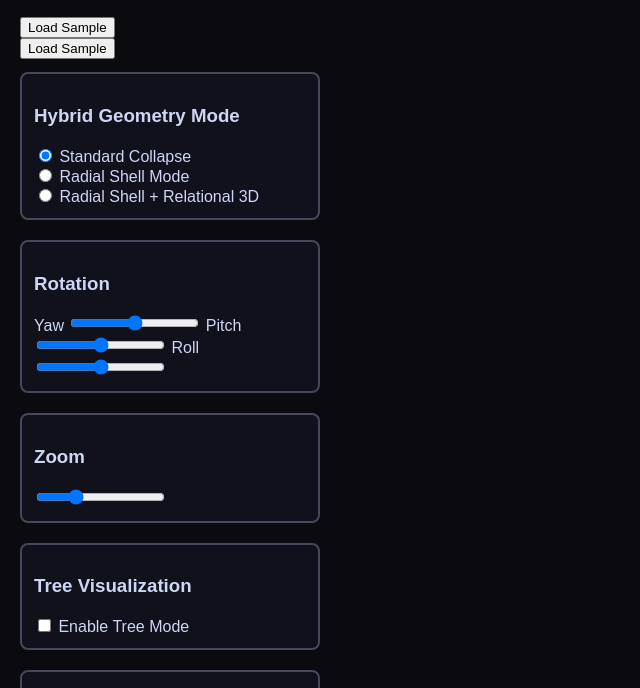
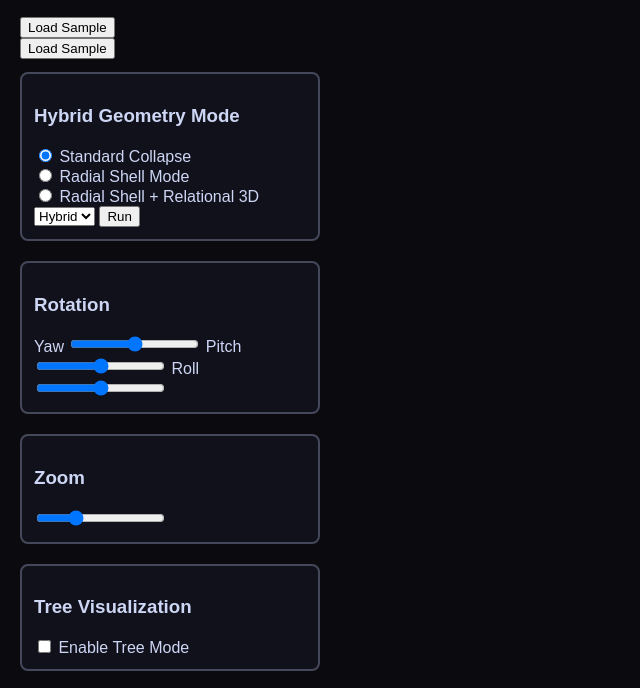
Before and after one commit to bradgeigermanager-sketch/Dimensional-Mapping-Coordinate-Tree, a plain HTML site: page ui/index.html in a window 1280 px wide. Shown: the part 109-797 px from the top of the page, without its empty margins (0-640 px from the left). Drawn offline with Linux system fonts and the light colour scheme.

Commit message:
Add dropdown for mode selection in index.html

```diff
--- a/ui/index.html
+++ b/ui/index.html
@@ -32,6 +32,12 @@
       <label><input type="radio" name="hybrid-mode" value="standard" checked> Standard Collapse</label><br>
       <label><input type="radio" name="hybrid-mode" value="radial"> Radial Shell Mode</label><br>
       <label><input type="radio" name="hybrid-mode" value="radial-rel3d"> Radial Shell + Relational 3D</label>
+      <select id="mode">
+      <option value="hybrid">Hybrid</option>
+      <option value="pca">PCA</option>
+      </select>
+
+<button onclick="run()">Run</button>
     </section>
 
     <!-- Rotation -->
```
